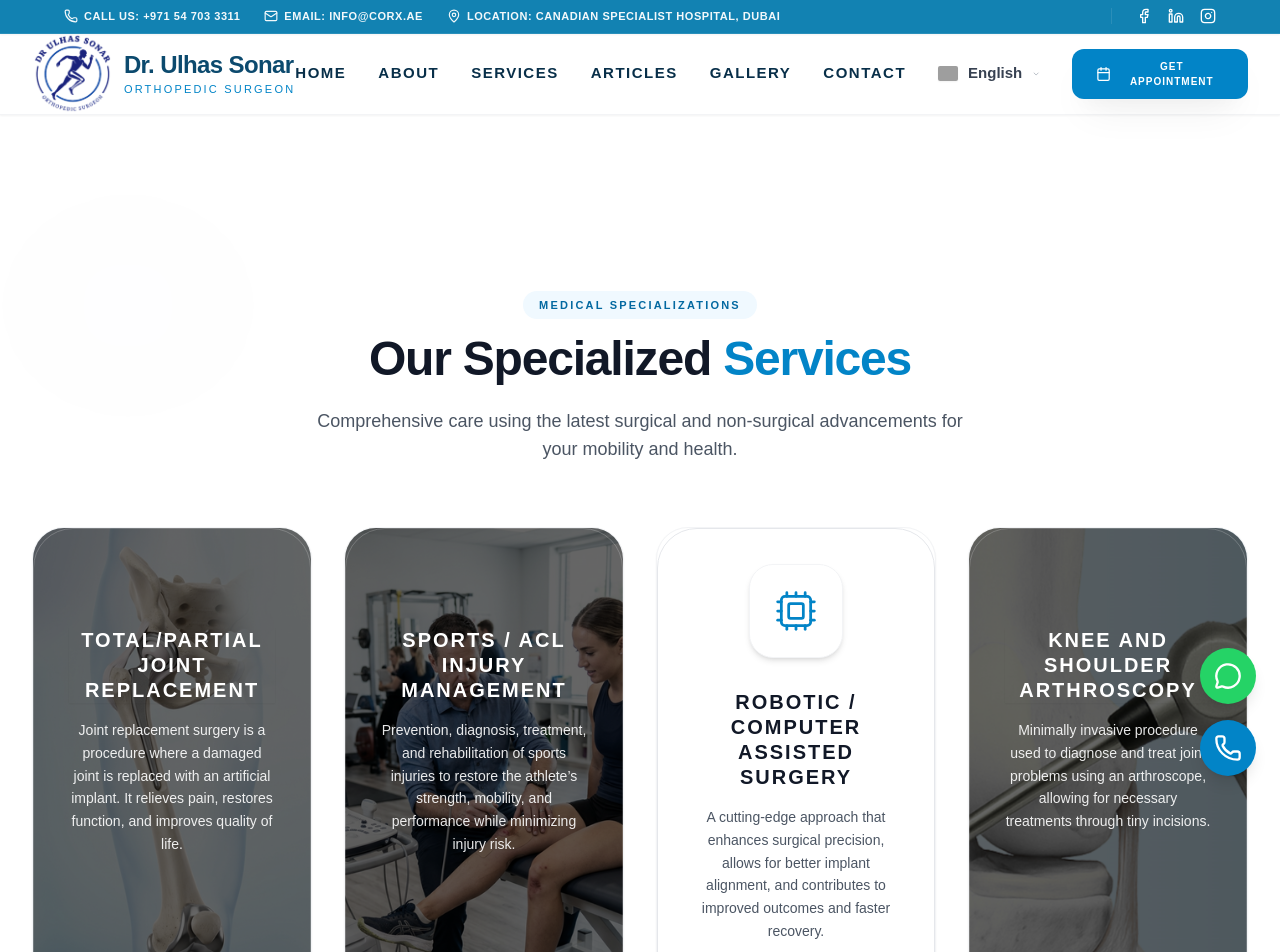
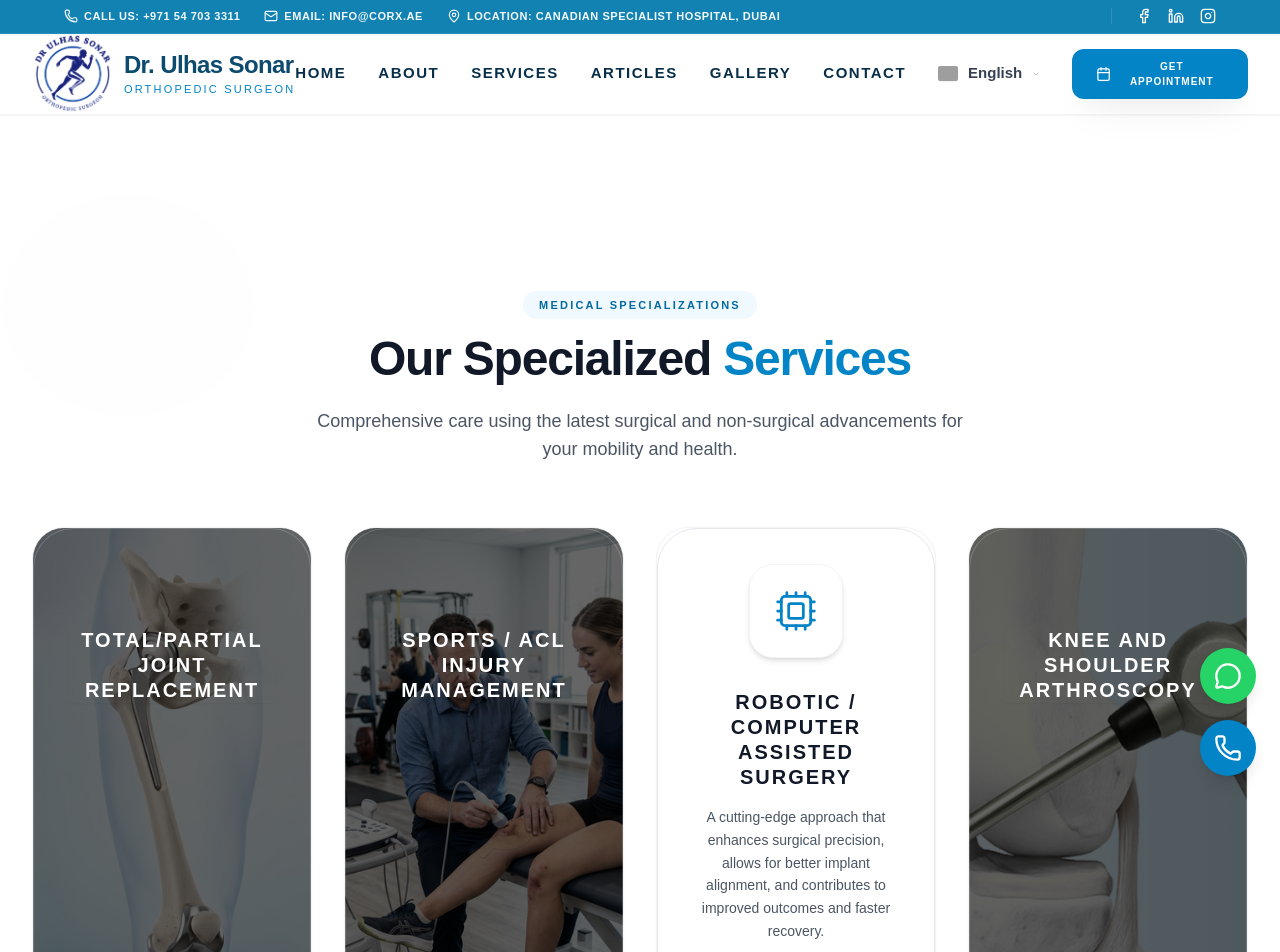
Before and after one commit to sabin876/Doctor-Port, a React (Vite) app: page /services in a window 1280 px wide. Shown: the top 952 px of the page. Built offline with nearby package versions, Linux system fonts and the light colour scheme; grey boxes are pictures that could not be loaded; a web font is replaced by a local one.

Commit message:
Remove description from service cards with images

```diff
--- a/src/components/Services.jsx
+++ b/src/components/Services.jsx
@@ -186,9 +186,11 @@ const Services = () => {
                                             {service.title}
                                         </h3>
 
-                                        <p className={`${service.image ? 'text-white/90' : 'text-gray-600'} text-sm font-medium leading-relaxed mb-10 flex-grow transition-colors`}>
-                                            {service.desc}
-                                        </p>
+                                        {!service.image && (
+                                            <p className="text-gray-600 text-sm font-medium leading-relaxed mb-10 flex-grow transition-colors">
+                                                {service.desc}
+                                            </p>
+                                        )}
 
                                         <div className="mt-auto w-full">
                                             <Link
```
